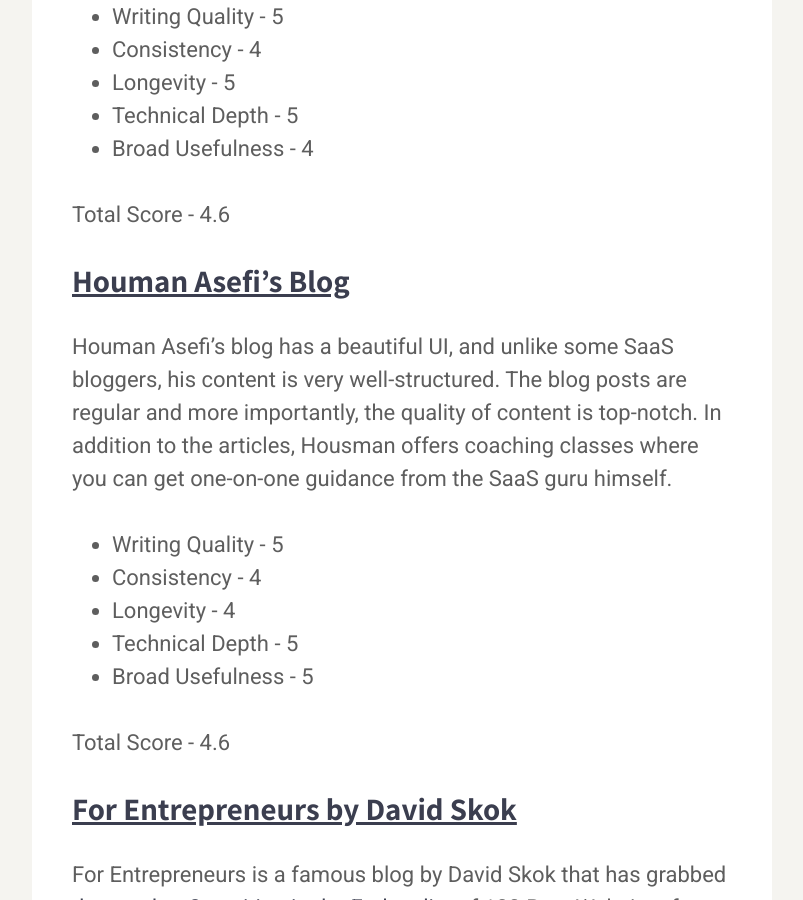
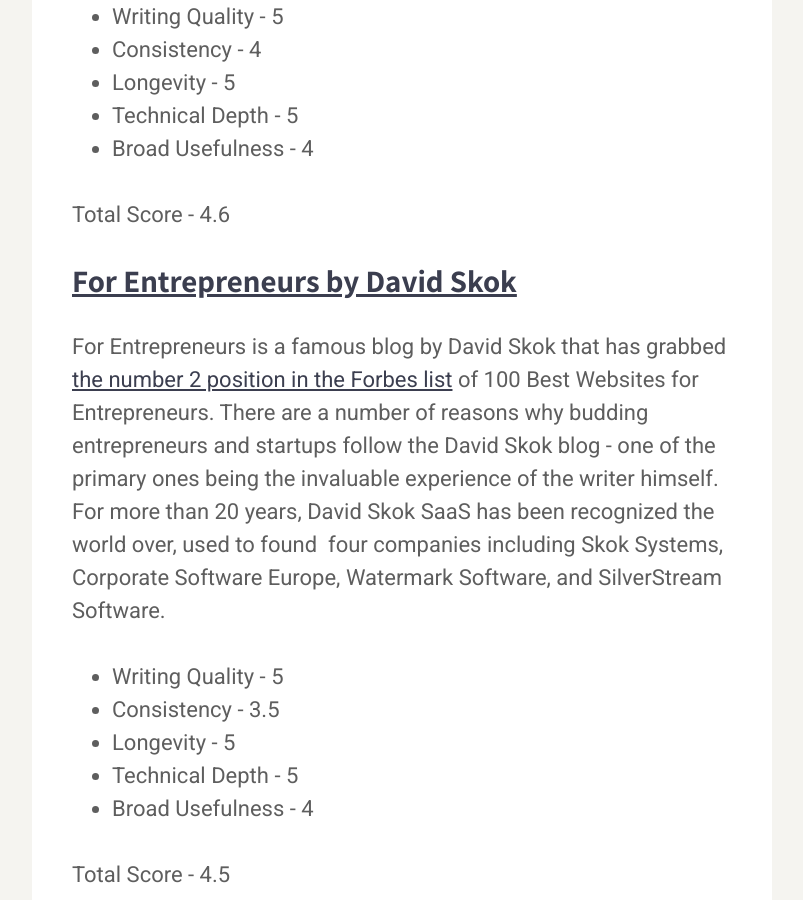
Before and after one commit to karllhughes/learn, a Jekyll site: the page built from _posts/2020-12-28-saas-bloggers.md, in a window 1280 px wide and 900 px high, scrolled down 8899 px. Shown: the whole window, without its empty margins (238-1041 px from the left). Built offline with Jekyll 4.4.1, drawn with Linux system fonts in a browser that asks for light colours; a script that is not in the unit is left out.

Commit message:
Update Posts “2020-12-28-saas-bloggers”

```diff
--- a/_posts/2020-12-28-saas-bloggers.md
+++ b/_posts/2020-12-28-saas-bloggers.md
@@ -168,18 +168,6 @@
 
 Total Score - 4.6
 
-### [Houman Asefi’s Blog](https://www.houmanasefi.com/blog)
-
-Houman Asefi’s blog has a beautiful UI, and unlike some SaaS bloggers, his content is very well-structured. The blog posts are regular and more importantly, the quality of content is top-notch. In addition to the articles, Housman offers coaching classes where you can get one-on-one guidance from the SaaS guru himself.
-
-* Writing Quality - 5
-* Consistency - 4
-* Longevity - 4
-* Technical Depth - 5
-* Broad Usefulness - 5
-
-Total Score - 4.6
-
 ### [For Entrepreneurs by David Skok](https://www.forentrepreneurs.com)
 
 For Entrepreneurs is a famous blog by David Skok that has grabbed [the number 2 position in the Forbes list](https://www.forbes.com/pictures/gjdg45jej/david-skok-for-entrepr/?sh=2575882d2c35) of 100 Best Websites for Entrepreneurs. There are a number of reasons why budding entrepreneurs and startups follow the David Skok blog - one of the primary ones being the invaluable experience of the writer himself. For more than 20 years, David Skok SaaS has been recognized the world over, used to found  four companies including Skok Systems, Corporate Software Europe, Watermark Software, and SilverStream Software.
```
